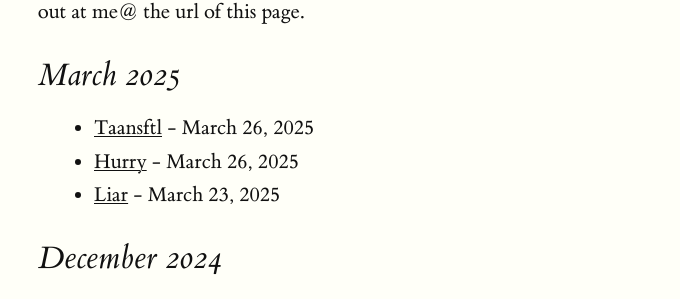
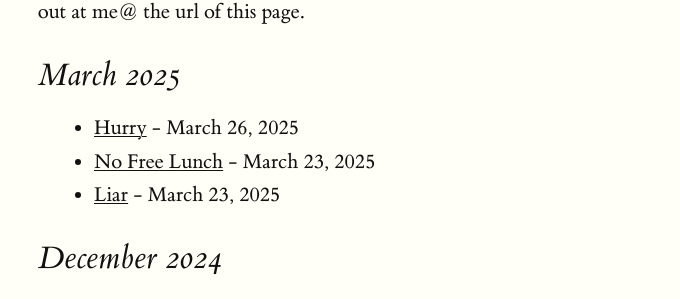
Before and after one commit to pact-wheeler/exp7, a Jekyll site: the page built from index.md, in a window 1280 px wide. Shown: the part 529-828 px from the top of the page, without its empty margins (122-802 px from the left). Built offline with Jekyll 4.4.1, drawn with Linux system fonts in a browser that asks for light colours.

Commit message:
Update 2025-03-26-taansftl.md

```diff
--- a/_posts/2025-03-26-taansftl.md
+++ b/_posts/2025-03-26-taansftl.md
@@ -1,11 +1,16 @@
-# TANSTAAFL!
+---
+layout: default
+title: No Free Lunch
+date: 2025-03-23
+tags: non-fiction
+---
 
 > “Oh, *Tanstaafl* means there ain't no such thing as a free lunch. And isn't," I added, pointing to a FREE LUNCH sign across room," or these drinks would cost half as much. Was reminding her that anything free costs twice as much in long run or turns out worthless.”
 > ― Robert A. Heinlein, The Moon Is a Harsh Mistress
 
 I have more paid apps on my phone than anyone else I know. If I'm not paying for something I'm using, either someone is doing me a favor or I'm the product. When I don't understand how something is profitable, I'm wary of using it.
 
- <img src="http://s3.media.squarespace.com/production/2129687/19317774/.a/6a00d8341d3df553ef0147e0e1aec2970b-pi" style="zoom:15%" />
+ <img src="./http://s3.media.squarespace.com/production/2129687/19317774/.a/6a00d8341d3df553ef0147e0e1aec2970b-pi" style="zoom:15%" />
 
 I've recently switched to [Fastmail](https://www.fastmail.com/), a paid email service. And you're reading this on a website that is included in the cost to have my own email + the $12 a year that it costs from to register it at [BookMyName](https://www.bookmyname.com/), but I wouldn't recommend them despite the price. Including the email service it works about to about $72/yr and the main competitor to this is Squarespace which is ~$192 a year. And that's the cheapest option, for businesses it's another $5/mo to be able to use all of their features, and another $10/mo to use their mail. No wonder they advertise on every single podcast.
 
```
